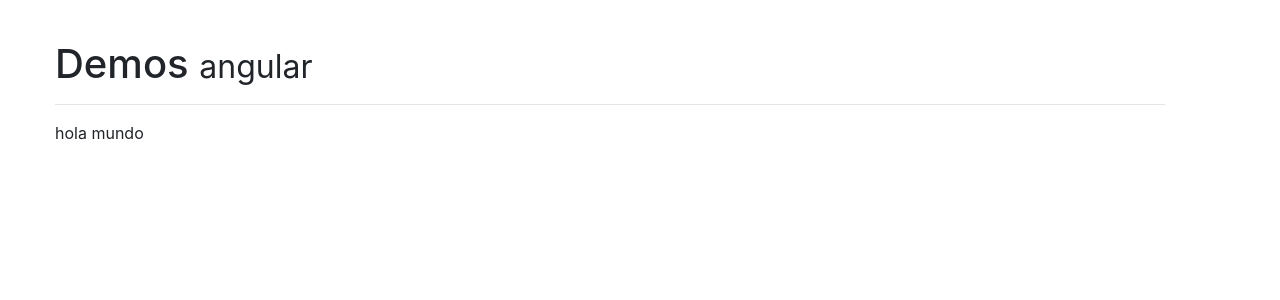
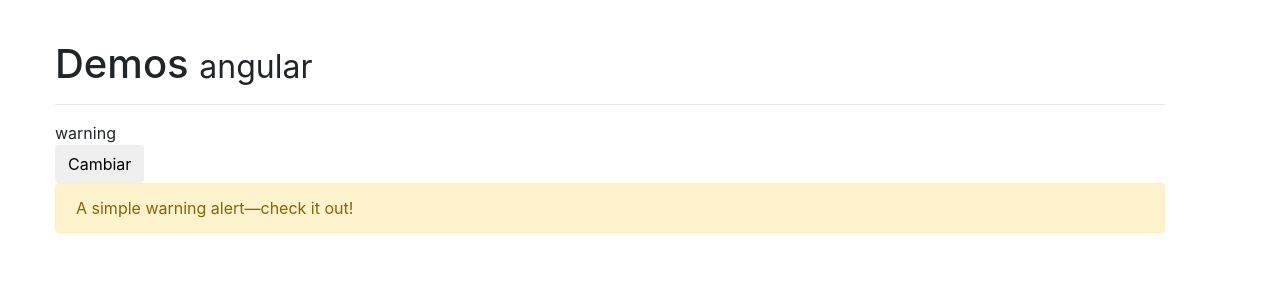
Before and after one commit to joan1906/06-miscelaneos, an Angular app: page / in a window 1280 px wide. Shown: the top 300 px of the page. Built offline with nearby package versions, Linux system fonts and the light colour scheme.

Commit message:
trabajando los ngSwitch

```diff
--- a/src/app/app.component.html
+++ b/src/app/app.component.html
@@ -6,8 +6,10 @@
   <!-- <app-css></app-css> -->
   <!-- <app-clases></app-clases> -->
 
-  <p [appResaltado]="'red'">
+  <!-- <p [appResaltado]="'red'">
     hola mundo
-  </p>
+  </p> -->
+
+  <app-ng-switch></app-ng-switch>
 
 </div>
--- a/src/app/app.module.ts
+++ b/src/app/app.module.ts
@@ -6,6 +6,7 @@
 import { CssComponent } from './components/css/css.component';
 import { ClasesComponent } from './components/clases/clases.component';
 import { ResaltadoDirective } from './directives/resaltado.directive';
+import { NgSwitchComponent } from './components/ng-switch/ng-switch.component';
 
 @NgModule({
   declarations: [
@@ -13,7 +14,8 @@
     NgStyleComponent,
     CssComponent,
     ClasesComponent,
-    ResaltadoDirective
+    ResaltadoDirective,
+    NgSwitchComponent
   ],
   imports: [
     BrowserModule
--- /dev/null
+++ b/src/app/components/ng-switch/ng-switch.component.html
@@ -0,0 +1,23 @@
+<div [ngSwitch]="alerta">
+  <div *ngSwitchCase="'success'">success</div>
+  <div *ngSwitchCase="'info'">info</div>
+  <div *ngSwitchCase="'warning'">warning</div>
+  <div *ngSwitchDefault>danger</div>
+</div>
+
+<button (click)="alerta='danger'" type="button" class="btn btn-default">Cambiar</button>
+
+<div [ngSwitch]="alerta">
+  <div *ngSwitchCase="'success'" class="alert alert-success" role="alert">
+    A simple success alert—check it out!
+  </div>
+  <div *ngSwitchCase="'info'" class="alert alert-info" role="alert">
+    A simple info alert—check it out!
+  </div>
+  <div *ngSwitchCase="'warning'" class="alert alert-warning" role="alert">
+    A simple warning alert—check it out!
+  </div>
+  <div *ngSwitchDefault class="alert alert-danger" role="alert">
+    A simple danger alert—check it out!
+  </div>
+</div>
--- /dev/null
+++ b/src/app/components/ng-switch/ng-switch.component.ts
@@ -0,0 +1,18 @@
+import { Component, OnInit } from '@angular/core';
+
+@Component({
+  selector: 'app-ng-switch',
+  templateUrl: './ng-switch.component.html',
+  styles: [
+  ]
+})
+export class NgSwitchComponent implements OnInit {
+
+  alerta: string = 'warning';
+
+  constructor() { }
+
+  ngOnInit(): void {
+  }
+
+}
```
